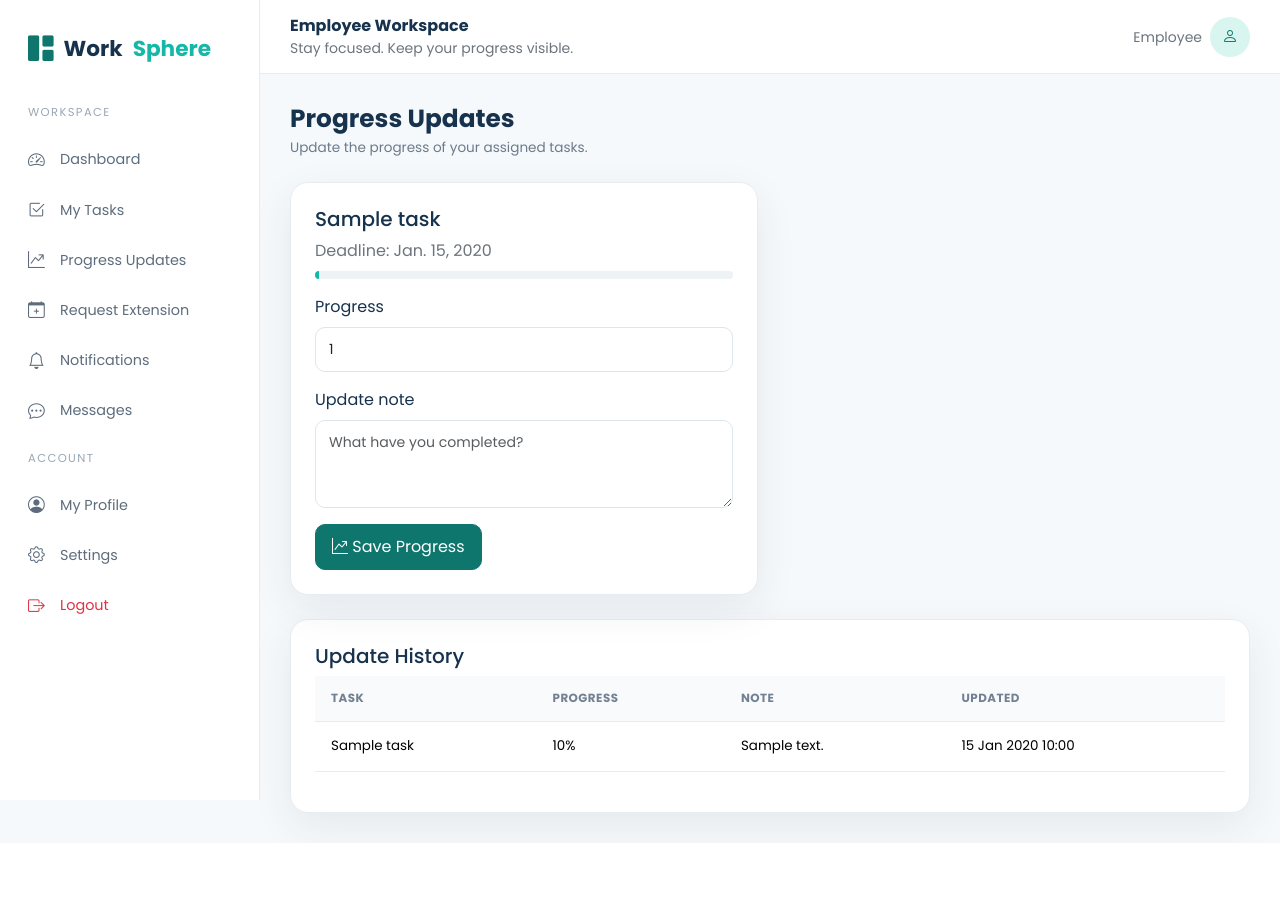
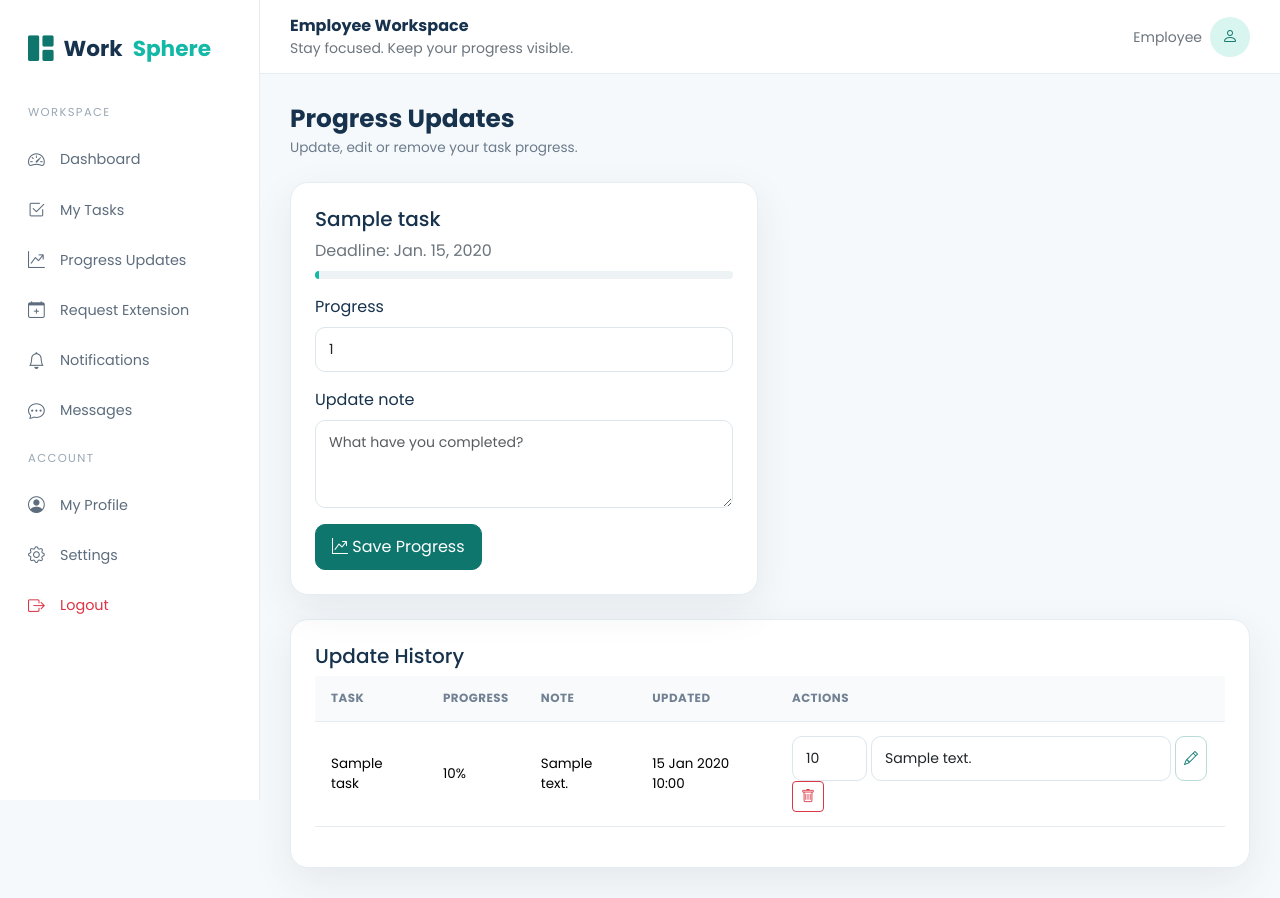
Before and after one commit to abhikrishnan447-dotcom/employee-management-system, a Django app: template work_management/work_manage/work_manage_app/templates/employee/progress_updates.html in a window 1280 px wide. Before the commit the page ends 843 px from the top, so only its background shows below. Run offline with Django 5.2, Linux system fonts and the light colour scheme; tables that the repository leaves empty hold one stand-in row (values such as "Sample post"); the template is opened without the code that fills it: values that come from a table or form of the project are taken from there, most other values are stand-ins (such as "Sample title", 1, 10 or a date in 2020).

Commit message:
Add edit and delete controls for progress updates

```diff
--- a/work_management/work_manage/work_manage_app/templates/employee/progress_updates.html
+++ b/work_management/work_manage/work_manage_app/templates/employee/progress_updates.html
@@ -1,18 +1,11 @@
 {% extends 'employee/base.html' %}
 {% block title %}Progress Updates | WorkSphere{% endblock %}
 {% block content %}
-<div class="page-title mb-4"><h1>Progress Updates</h1><p>Update the progress of your assigned tasks.</p></div>
+<div class="page-title mb-4"><h1>Progress Updates</h1><p>Update, edit or remove your task progress.</p></div>
 <div class="row g-4">
 {% for task in tasks %}
-<div class="col-lg-6"><div class="card-pro p-4 h-100">
-<div class="d-flex justify-content-between align-items-start"><div><h5>{{ task.title }}</h5><p class="text-secondary mb-2">Deadline: {{ task.deadline }}</p></div><span class="badge">{{ task.progress }}%</span></div>
-<div class="progress mb-3"><div class="progress-bar" style="width:{{ task.progress }}%"></div></div>
-<form method="post" action="{% url 'progress_update' task.id %}">{% csrf_token %}
-<label class="form-label">Progress</label><input class="form-control mb-3" type="number" name="progress" min="0" max="100" value="{{ task.progress }}" required>
-<label class="form-label">Update note</label><textarea class="form-control mb-3" name="note" rows="3" placeholder="What have you completed?"></textarea>
-<button class="btn btn-primary"><i class="bi bi-graph-up-arrow"></i> Save Progress</button>
-</form></div></div>
+<div class="col-lg-6"><div class="card-pro p-4 h-100"><div class="d-flex justify-content-between align-items-start"><div><h5>{{ task.title }}</h5><p class="text-secondary mb-2">Deadline: {{ task.deadline }}</p></div><span class="badge">{{ task.progress }}%</span></div><div class="progress mb-3"><div class="progress-bar" style="width:{{ task.progress }}%"></div></div><form method="post" action="{% url 'progress_update' task.id %}">{% csrf_token %}<label class="form-label">Progress</label><input class="form-control mb-3" type="number" name="progress" min="0" max="100" value="{{ task.progress }}" required><label class="form-label">Update note</label><textarea class="form-control mb-3" name="note" rows="3" placeholder="What have you completed?"></textarea><button class="btn btn-primary"><i class="bi bi-graph-up-arrow"></i> Save Progress</button></form></div></div>
 {% empty %}<div class="col-12"><div class="card-pro p-4 text-secondary">No tasks assigned yet.</div></div>{% endfor %}
 </div>
-<div class="card-pro p-4 mt-4"><h5>Update History</h5><div class="table-responsive"><table class="table align-middle"><thead><tr><th>Task</th><th>Progress</th><th>Note</th><th>Updated</th></tr></thead><tbody>{% for update in updates %}<tr><td>{{ update.task.title }}</td><td>{{ update.progress }}%</td><td>{{ update.note|default:'—' }}</td><td>{{ update.created_at|date:'d M Y H:i' }}</td></tr>{% empty %}<tr><td colspan="4" class="text-secondary">No progress updates yet.</td></tr>{% endfor %}</tbody></table></div></div>
+<div class="card-pro p-4 mt-4"><h5>Update History</h5><div class="table-responsive"><table class="table align-middle"><thead><tr><th>Task</th><th>Progress</th><th>Note</th><th>Updated</th><th>Actions</th></tr></thead><tbody>{% for update in updates %}<tr><td>{{ update.task.title }}</td><td>{{ update.progress }}%</td><td>{{ update.note|default:'—' }}</td><td>{{ update.created_at|date:'d M Y H:i' }}</td><td><form method="post" action="{% url 'progress_edit' update.id %}" class="d-inline-flex gap-1">{% csrf_token %}<input class="form-control form-control-sm" style="width:75px" type="number" name="progress" min="0" max="100" value="{{ update.progress }}" required><input class="form-control form-control-sm" name="note" value="{{ update.note }}" placeholder="Note"><button class="btn btn-sm btn-outline-primary" title="Edit"><i class="bi bi-pencil"></i></button></form><form method="post" action="{% url 'progress_delete' update.id %}" class="d-inline" onsubmit="return confirm('Delete this progress update?');">{% csrf_token %}<button class="btn btn-sm btn-outline-danger" title="Delete"><i class="bi bi-trash"></i></button></form></td></tr>{% empty %}<tr><td colspan="5" class="text-secondary">No progress updates yet.</td></tr>{% endfor %}</tbody></table></div></div>
 {% endblock %}
```
